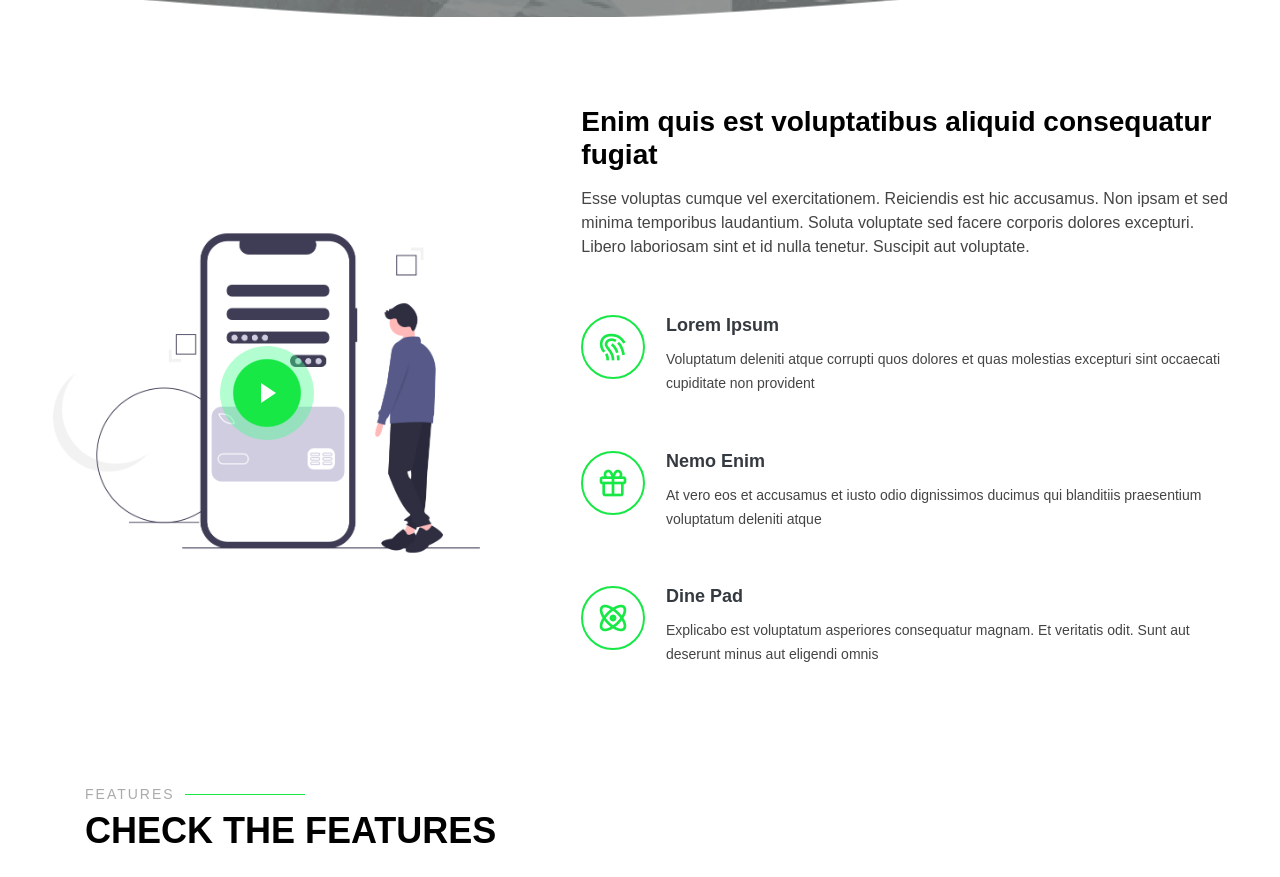
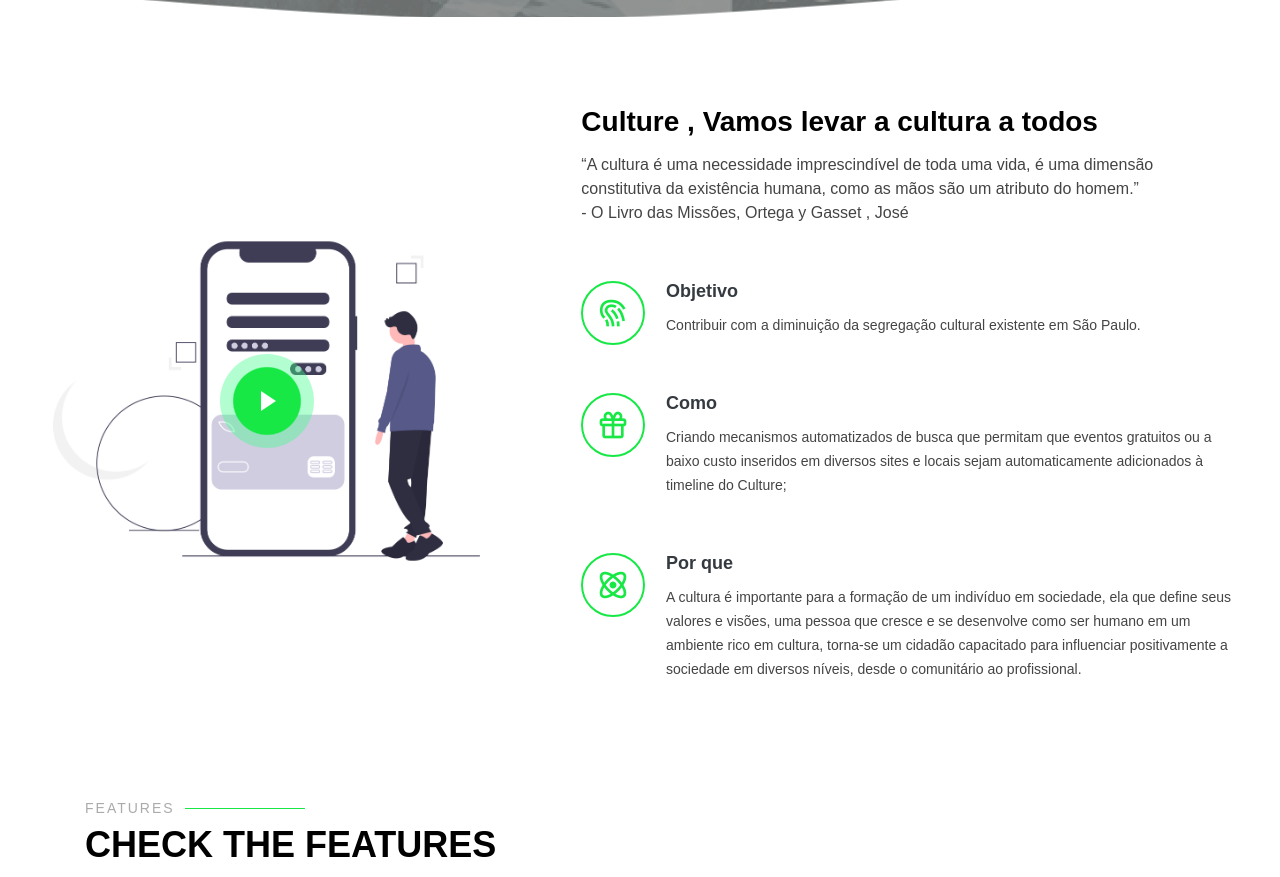
Before and after one commit to romullo-pereira/culture-site, a plain HTML site: page index.html in a window 1280 px wide. Shown: the part 772-1649 px from the top of the page. Drawn offline with Linux system fonts and the light colour scheme; a web font is replaced by a local one.

Commit message:
Textos Sobre Alteracao

```diff
--- a/index.html
+++ b/index.html
@@ -129,25 +129,35 @@
           </div>
 
           <div class="col-xl-7 col-lg-6 icon-boxes d-flex flex-column align-items-stretch justify-content-center py-5 px-lg-5" data-aos="fade-left">
-            <h3>Enim quis est voluptatibus aliquid consequatur fugiat</h3>
-            <p>Esse voluptas cumque vel exercitationem. Reiciendis est hic accusamus. Non ipsam et sed minima temporibus laudantium. Soluta voluptate sed facere corporis dolores excepturi. Libero laboriosam sint et id nulla tenetur. Suscipit aut voluptate.</p>
+            <h3>Culture , Vamos levar a cultura a todos </h3>
+            <p>
+
+              “A cultura é uma necessidade imprescindível de toda uma vida, é uma dimensão constitutiva da existência humana, como as mãos são um atributo do homem.”
+              <br>
+              - O Livro das Missões, Ortega y Gasset , José
+
+
+
+            </p>
 
             <div class="icon-box" data-aos="zoom-in" data-aos-delay="100">
               <div class="icon"><i class="bx bx-fingerprint"></i></div>
-              <h4 class="title"><a href="">Lorem Ipsum</a></h4>
-              <p class="description">Voluptatum deleniti atque corrupti quos dolores et quas molestias excepturi sint occaecati cupiditate non provident</p>
+              <h4 class="title"><a href="">Objetivo</a></h4>
+              <p class="description">Contribuir com a diminuição da segregação cultural existente em São Paulo.
+              </p>
             </div>
 
             <div class="icon-box" data-aos="zoom-in" data-aos-delay="200">
               <div class="icon"><i class="bx bx-gift"></i></div>
-              <h4 class="title"><a href="">Nemo Enim</a></h4>
-              <p class="description">At vero eos et accusamus et iusto odio dignissimos ducimus qui blanditiis praesentium voluptatum deleniti atque</p>
+              <h4 class="title"><a href="">Como</a></h4>
+                <p class="description">Criando mecanismos automatizados de busca que permitam que eventos gratuitos ou a baixo custo inseridos em diversos sites e locais sejam automaticamente adicionados à timeline do Culture;
+                </p>
             </div>
 
             <div class="icon-box" data-aos="zoom-in" data-aos-delay="300">
               <div class="icon"><i class="bx bx-atom"></i></div>
-              <h4 class="title"><a href="">Dine Pad</a></h4>
-              <p class="description">Explicabo est voluptatum asperiores consequatur magnam. Et veritatis odit. Sunt aut deserunt minus aut eligendi omnis</p>
+              <h4 class="title"><a href="">Por que</a></h4>
+              <p class="description">A cultura é importante para a formação de um indivíduo em sociedade, ela que define seus valores e visões, uma pessoa que cresce e se desenvolve como ser humano em um ambiente rico em cultura, torna-se um cidadão capacitado para influenciar positivamente a sociedade em diversos níveis, desde o comunitário ao profissional.</p>
             </div>
 
           </div>
```
